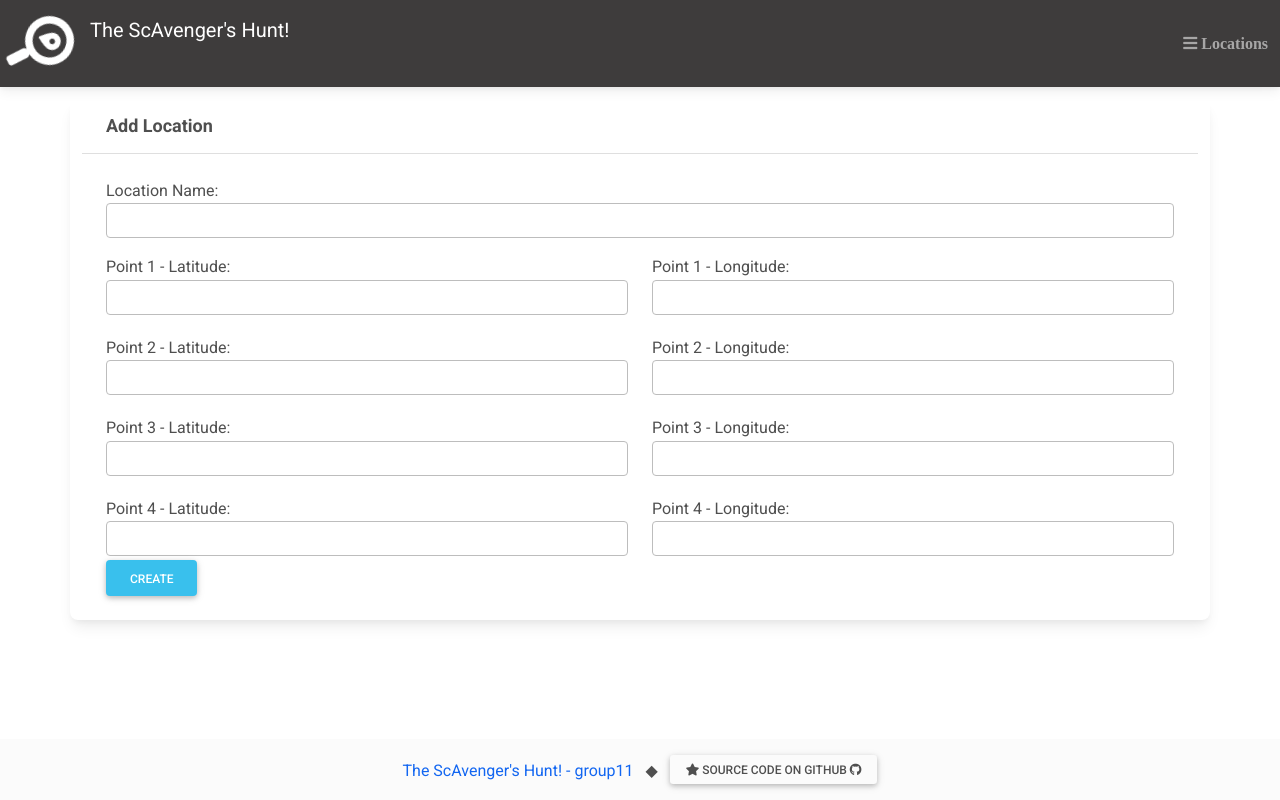
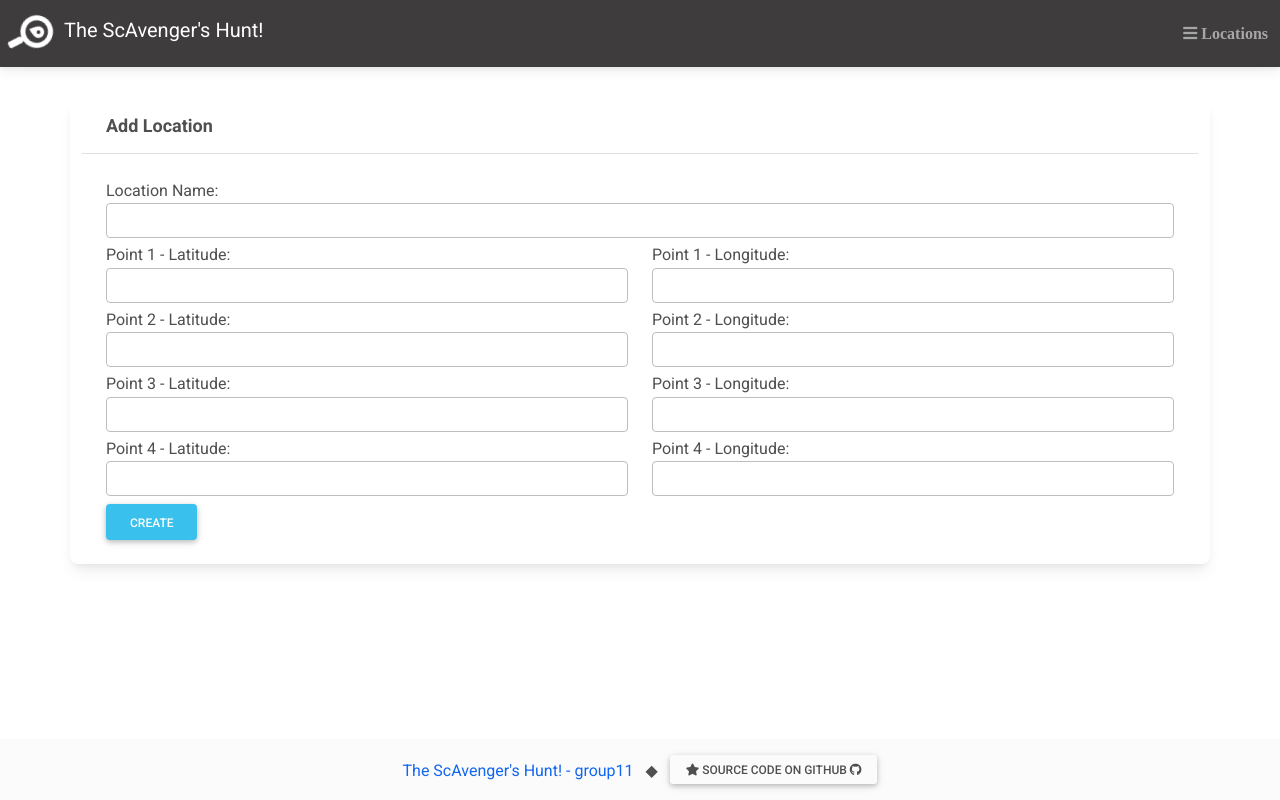
Before and after one commit to KHARIKA17/FSA-11, a Node server app: page /location/create in a window 1280 px wide. Run offline with Node 20, Linux system fonts and the light colour scheme; some libraries are stand-ins or nearby versions.

Commit message:
modified create page

```diff
--- a/views/header.ejs
+++ b/views/header.ejs
@@ -2,7 +2,7 @@
     <div class="container-fluid">
         <a class="navbar-brand" href="/">
             <div style='width: 200px;'>
-                <i class='fas fa-search-location fa-pull-left fa-spin fa-3x'></i>
+                <i class='fas fa-search-location fa-pull-left fa-spin fa-2x'></i>
 
                 The ScAvenger's Hunt!
             </div>
--- a/views/location/create.ejs
+++ b/views/location/create.ejs
@@ -22,7 +22,7 @@
         </div>
         <div class="row form-group">
           <% for(let index = 0; index< 4; index++) { %>
-          <div class="col-md-6 mb-1 mt-3">
+          <div class="col-md-6 mb-0 mt-1">
             <label for="coordinate[<%= index %>][latitude]" class="col-md-6"
               >Point <%= index+1 %> - Latitude:</label
             >
@@ -38,7 +38,7 @@
               required
             />
           </div>
-          <div class="col-md-6 mb-1 mt-3">
+          <div class="col-md-6 mb-0 mt-1">
             <label for="coordinate[<%= index %>][longitude]"
               >Point <%= index+1 %> - Longitude:</label
             >
@@ -57,7 +57,7 @@
           <% } %>
         </div>
 
-        <div class="form-group mt-11">
+        <div class="form-group mt-2">
           <input
             type="submit"
             class="btn btn-info"
```
Also changed, not shown: db.sqlite.
